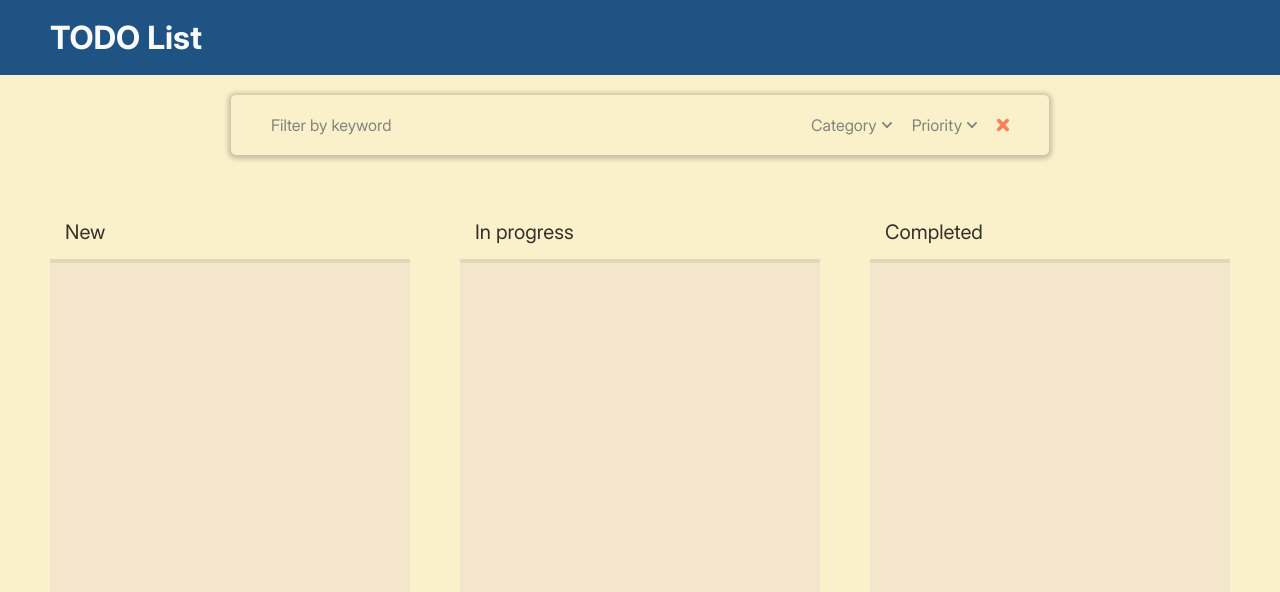
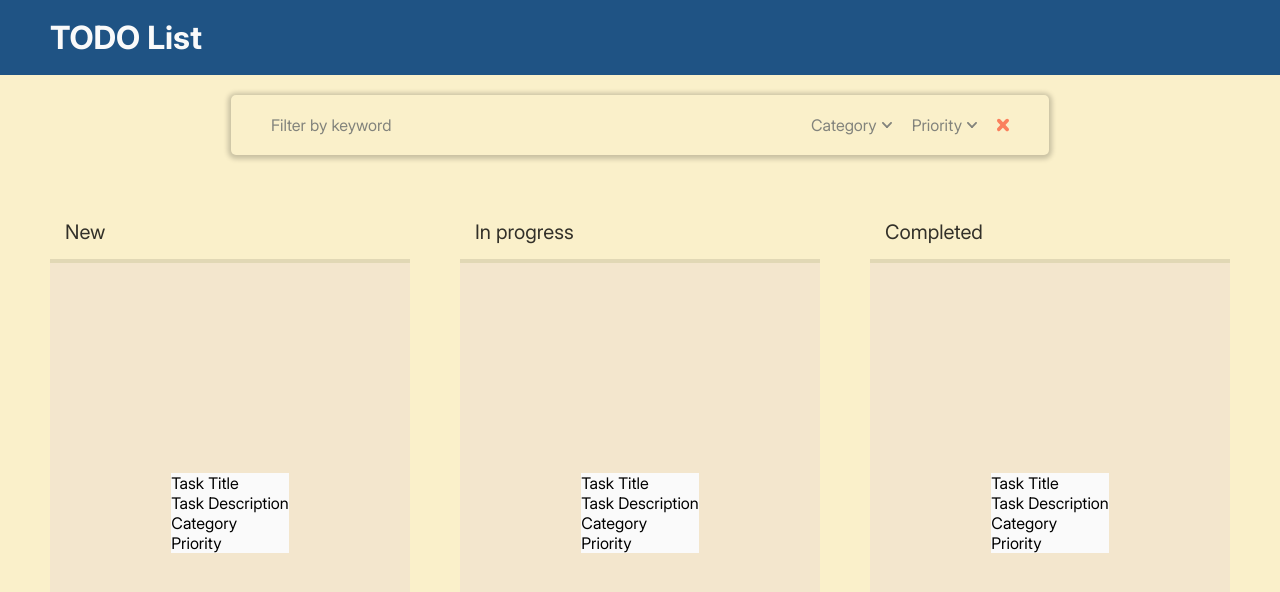
Before and after one commit to Arlan-Z/kbtu-vuejs-todolist, a Vue app in the folder kbtu-practice/: page / in a window 1280 px wide. Shown: the top 592 px of the page. Built offline with nearby package versions, Linux system fonts and the light colour scheme; the HTML template or start-up script is replaced by a standard one.

Commit message:
fix: style merging

```diff
--- a/kbtu-practice/src/components/TaskItem.vue
+++ b/kbtu-practice/src/components/TaskItem.vue
@@ -1,7 +1,7 @@
 <script setup lang="ts"></script>
 
 <template>
-  <div class="wrapper">
+  <div class="task-item-wrapper">
     <div class="title">Task Title</div>
     <div class="description">Task Description</div>
     <div class="Category">Category</div>
@@ -9,4 +9,8 @@
   </div>
 </template>
 
-<style scoped></style>
+<style scoped>
+.task-item-wrapper {
+  background-color: #fafafa;
+}
+</style>
--- a/kbtu-practice/src/components/TaskList.vue
+++ b/kbtu-practice/src/components/TaskList.vue
@@ -3,26 +3,35 @@ import TaskItem from "./TaskItem.vue";
 </script>
 
 <template>
-  <div class="wrapper">
+  <div class="task-list-wrapper">
     <div class="column" id="new">
       <div class="title">New</div>
-      <div class="task-container"></div>
+
+      <div class="task-container">
+        <TaskItem />
+      </div>
     </div>
 
     <div class="column" id="in-progress">
       <div class="title">In progress</div>
-      <div class="task-container"></div>
+
+      <div class="task-container">
+        <TaskItem />
+      </div>
     </div>
 
     <div class="column" id="completed">
       <div class="title">Completed</div>
-      <div class="task-container"></div>
+
+      <div class="task-container">
+        <TaskItem />
+      </div>
     </div>
   </div>
 </template>
 
 <style scoped>
-.wrapper {
+.task-list-wrapper {
   width: 100%;
   height: 100%;
   padding: 0 50px;
@@ -44,5 +53,10 @@ import TaskItem from "./TaskItem.vue";
   width: 100%;
   height: 500px;
   background-color: rgba(122, 39, 255, 0.05);
+
+  display: flex;
+  align-items: center;
+  justify-content: center;
+  flex-direction: column;
 }
 </style>
```
